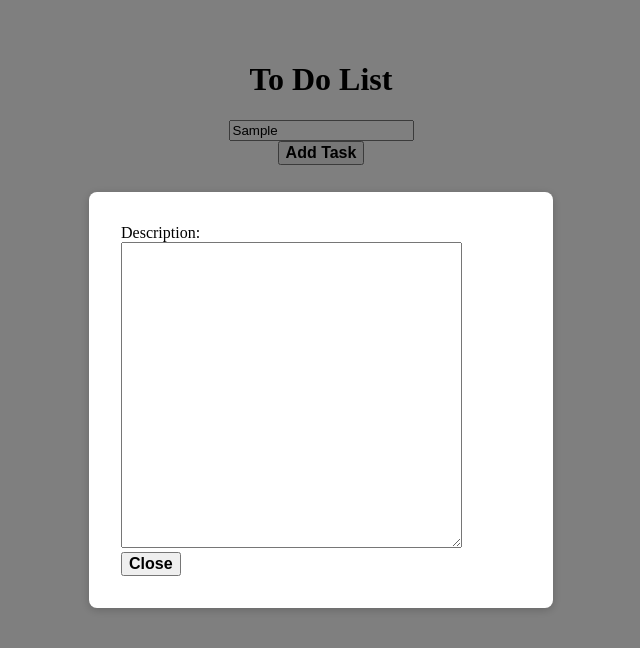
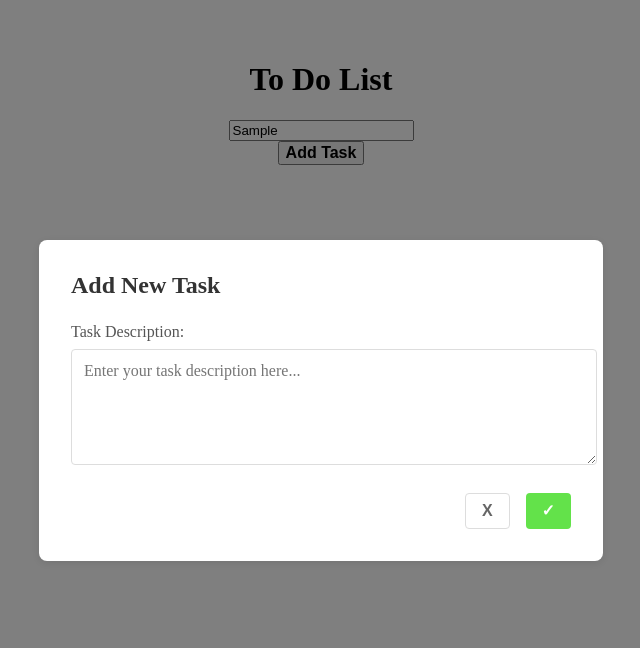
Before and after one commit to TeddyBonkerz/lister, a React (Vite) app: page / in a window 1280 px wide. Both pictures are taken after typing "Sample" into the empty fields and a click on the button "Add Task". Shown: the top 648 px of the page, without its empty margins (319-959 px from the left). Built offline with nearby package versions, Linux system fonts and the light colour scheme.

Commit message:
PA: updated modal

```diff
--- a/src/Modal/AddTaskModal.css
+++ b/src/Modal/AddTaskModal.css
@@ -2,12 +2,12 @@
     position: fixed;
     top: 0;
     left: 0;
-    width: 100vw;
-    height: 100vh;
-    background-color: rgba(0, 0, 0, 0.5); /* Dim background */
+    right: 0;
+    bottom: 0;
+    background-color: rgba(0, 0, 0, 0.5);
     display: flex;
+    justify-content: center;
     align-items: center;
-    justify-content: center;
     z-index: 1000;
 }
 
@@ -15,7 +15,80 @@
     background: white;
     padding: 2rem;
     border-radius: 8px;
-    max-width: 400px;
+    box-shadow: 0 2px 10px rgba(0, 0, 0, 0.1);
+    width: 90%;
+    max-width: 500px;
+    position: relative;
+}
+
+.modal h2 {
+    margin: 0 0 1.5rem 0;
+    color: #333;
+}
+
+.form-group {
+    margin-bottom: 1.5rem;
+}
+
+.form-group label {
+    display: block;
+    margin-bottom: 0.5rem;
+    color: #555;
+    font-weight: 500;
+}
+
+.form-group textarea {
     width: 100%;
-    box-shadow: 0 2px 10px rgba(0,0,0,0.2);
+    padding: 0.75rem;
+    border: 1px solid #ddd;
+    border-radius: 4px;
+    font-size: 1rem;
+    resize: vertical;
+    font-family: inherit;
 }
+
+.form-group textarea:focus {
+    outline: none;
+    border-color: #4a90e2;
+    box-shadow: 0 0 0 2px rgba(74, 144, 226, 0.2);
+}
+
+.error-message {
+    color: #dc3545;
+    font-size: 0.875rem;
+    margin-top: 0.5rem;
+}
+
+.modal-buttons {
+    display: flex;
+    justify-content: flex-end;
+    gap: 1rem;
+}
+
+.modal-buttons button {
+    padding: 0.5rem 1rem;
+    border-radius: 4px;
+    font-size: 1rem;
+    cursor: pointer;
+    transition: all 0.2s;
+}
+
+.cancel-button {
+    background: transparent;
+    border: 1px solid #ddd;
+    color: #666;
+}
+
+.cancel-button:hover {
+    background: #f5f5f5;
+}
+
+.submit-button {
+    background: #63e24a;
+    border: none;
+    color: white;
+}
+
+.submit-button:hover {
+    background: #35bd35;
+}
--- a/src/Modal/AddTaskModal.tsx
+++ b/src/Modal/AddTaskModal.tsx
@@ -1,15 +1,58 @@
+import { useState } from 'react';
 import './AddTaskModal.css'
 
-export default function AddTaskModal({ onClose }: { onClose: () => void }) {
+interface AddTaskModalProps {
+    onClose: () => void;
+    onAdd: (text: string) => void;
+}
+
+export default function AddTaskModal({ onClose, onAdd }: AddTaskModalProps) {
+    const [taskText, setTaskText] = useState('');
+    const [error, setError] = useState('');
+
+    const handleSubmit = (e: React.FormEvent) => {
+        e.preventDefault();
+        if (!taskText.trim()) {
+            setError('Task description cannot be empty');
+            return;
+        }
+        onAdd(taskText);
+        onClose();
+    };
 
     return (
-        <div className="overlay">
+        <div className="overlay" onClick={(e) => {
+            if (e.target === e.currentTarget) onClose();
+        }}>
             <div className="modal">
-                <label>
-                Description:
-                <textarea name="description" rows={20} cols={40} />
-                </label>
-                <button onClick={onClose}>Close</button>
+                <h2>Add New Task</h2>
+                <form onSubmit={handleSubmit}>
+                    <div className="form-group">
+                        <label htmlFor="taskDescription">
+                            Task Description:
+                        </label>
+                        <textarea
+                            id="taskDescription"
+                            value={taskText}
+                            onChange={(e) => {
+                                setTaskText(e.target.value);
+                                if (error) setError('');
+                            }}
+                            rows={5}
+                            cols={40}
+                            placeholder="Enter your task description here..."
+                        />
+                        {error && <div className="error-message">{error}</div>}
+                    </div>
+                    <div className="modal-buttons">
+                        <button type="button" onClick={onClose} className="cancel-button">
+                            X
+                        </button>
+                        <button type="submit" className="submit-button">
+                            ✓
+                        </button>
+                    </div>
+                </form>
             </div>
         </div>
     )
```
